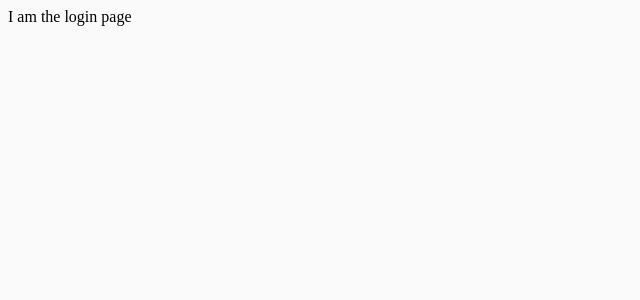
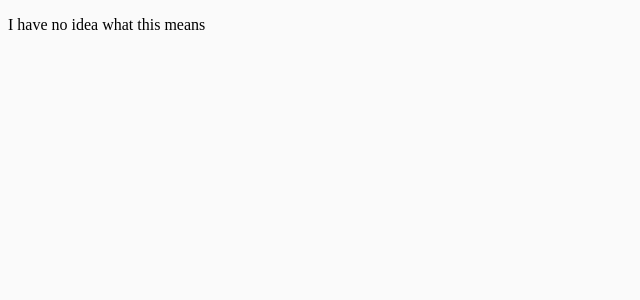
Before and after one commit to ol-berry01/instagram-clone, a React (Create React App) app: page /login in a window 1280 px wide. Shown: the top 300 px of the page, without its empty margins (0-640 px from the left). Built offline with nearby package versions, Linux system fonts and the light colour scheme.

Commit message:
Tailwind CSS - Setup
Update package.json:
- build:css
- watch:css
- react-scripts:start
- dist
- start
- build

Install dependencies:
- autoprefixer
- npm-run-all
- postcss-cli
- prop-types

Update src/pages/Login.js:
- update return statement

```diff
--- a/src/pages/Login.js
+++ b/src/pages/Login.js
@@ -20,7 +20,11 @@ const Login = () => {
     document.title = "Login - My-Instagram"
   }, [])
 
-  return <>I am the login page</>
+  return (
+    <div className="container flex mx-auto max-w-screen-md items-center h-screen">
+      <p>I have no idea what this means</p>
+    </div>
+  )
 }
 
 export default Login
```
Also changed, not shown: package.json (+12 -3 lines), 1 other file (tests, documents, lock files or other folders).
